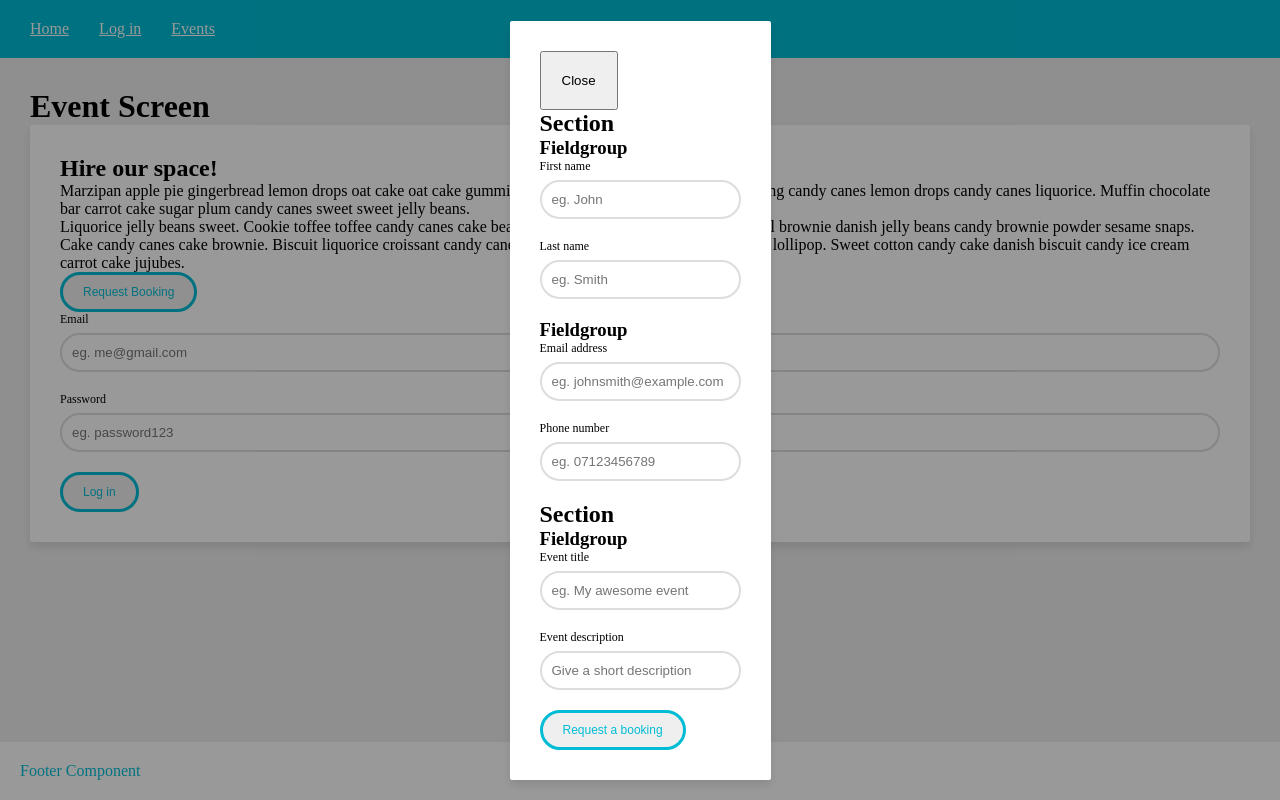
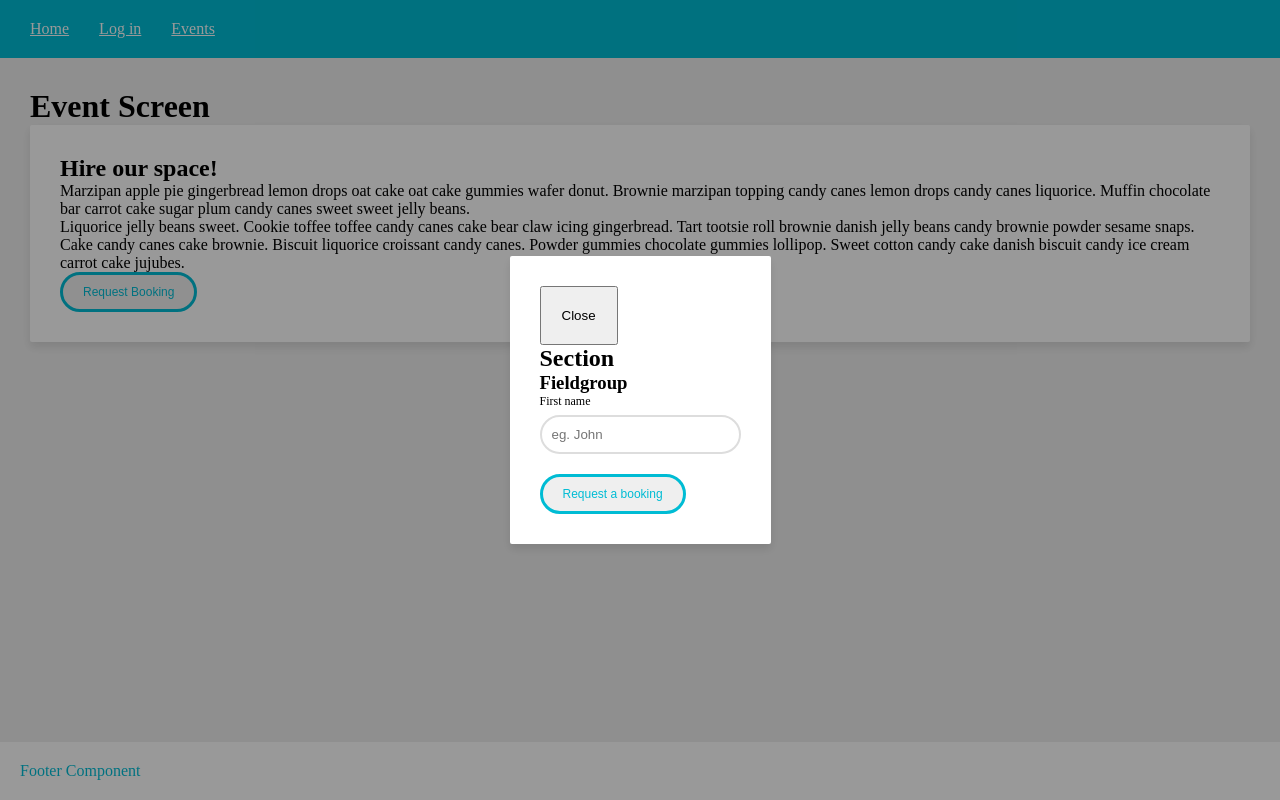
Before and after one commit to chrishalley/cibolo-react-client, a React (Create React App) app: page /events in a window 1280 px wide. Both pictures are taken after a click on the button "Request Booking". Built offline with nearby package versions, Linux system fonts and the light colour scheme.

Commit message:
converted Fieldset component to class-based

```diff
--- a/src/components/BasicForm/BasicForm.js
+++ b/src/components/BasicForm/BasicForm.js
@@ -13,9 +13,9 @@ class BasicForm extends Component {
       <Form>
         {() => (
           <Fragment>
-            <Form.Fieldset label="Email" placeholder="eg. me@gmail.com" type="text" id="login.email" />
+            {/* <Form.Fieldset label="Email" placeholder="eg. me@gmail.com" type="text" id="login.email" />
             <Form.Fieldset label="Password" placeholder="eg. password123" type="text" id="login.email" />
-            <Button clickHandler={this.login}>Log in</Button>
+            <Button clickHandler={this.login}>Log in</Button> */}
           </Fragment>
         )}
       </Form>
--- a/src/components/BookingForm/BookingForm.js
+++ b/src/components/BookingForm/BookingForm.js
@@ -23,19 +23,19 @@ class BookingForm extends Component {
             <Form.Section>
               <Form.Fieldgroup>
                 <Form.Fieldset label="First name" placeholder="eg. John" type="text" id="client.firstName" />
-                <Form.Fieldset label="Last name" placeholder="eg. Smith" type="text" id="client.lastName" />
+                {/* <Form.Fieldset label="Last name" placeholder="eg. Smith" type="text" id="client.lastName" /> */}
               </Form.Fieldgroup>
-              <Form.Fieldgroup>
+              {/* <Form.Fieldgroup>
                 <Form.Fieldset label="Email address" placeholder="eg. johnsmith@example.com" type="text" id="client.emailAddress" />
                 <Form.Fieldset label="Phone number" placeholder="eg. 07123456789" type="text" id="client.phoneNumber" />
-              </Form.Fieldgroup>
+              </Form.Fieldgroup> */}
             </Form.Section>
-            <Form.Section>
+            {/* <Form.Section>
               <Form.Fieldgroup>
                 <Form.Fieldset label="Event title" placeholder="eg. My awesome event" type="text" id="event.title" />
                 <Form.Fieldset label="Event description" placeholder="Give a short description" type="text" id="event.title" />
               </Form.Fieldgroup>
-            </Form.Section>
+            </Form.Section> */}
             <Button clickHandler={this.bookingSubmit}>Request a booking</Button>
           </Fragment>
         )}
--- a/src/components/common/Form/components/Fieldset.js
+++ b/src/components/common/Form/components/Fieldset.js
@@ -1,12 +1,13 @@
-import React from 'react';
+import React, { Component } from 'react';
 
 import { Toast } from '../../'
 
 import styles from '../../Fieldset/Fieldset.module.css';
 
-const Fieldset = ({ label, type, stateProp, errorMessage, placeholder, onChangeHandler }) => {
+class Fieldset extends Component {
 
-  const renderToast = () => {
+  renderToast = () => {
+    const { errorMessage } = this.props
     if (errorMessage) {
       return (
         <Toast type="error" content={errorMessage} />
@@ -14,13 +15,18 @@ const Fieldset = ({ label, type, stateProp, errorMessage, placeholder, onChangeH
     }
   }
 
+  render() {
+
+    const { label, type, stateProp, placeholder, onChangeHandler } = this.props
+
     return (
       <fieldset className={styles['fieldset']}>
         <label htmlFor="">{label}</label>
         <input onChange={(e) => onChangeHandler(stateProp, e.target.value)} type={type} placeholder={placeholder} />
-      {renderToast()}
+        {this.renderToast()}
       </fieldset>
     )
   }
+}
 
 export { Fieldset };
```
Lines whose indentation alone changed are shown as unchanged.
